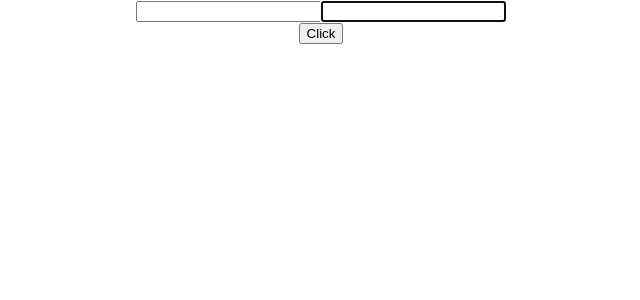
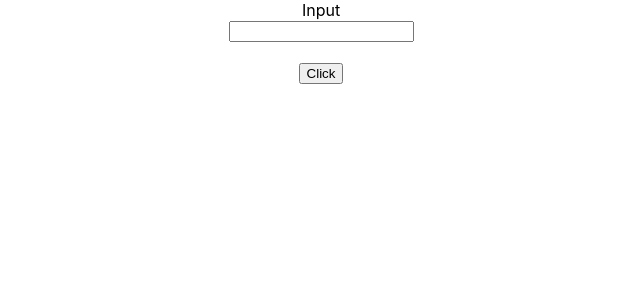
Before and after one commit to Mhdez221993/react-playground, a React (Create React App) app: page / in a window 1280 px wide. Shown: the top 300 px of the page, without its empty margins (319-959 px from the left). Built offline with nearby package versions, Linux system fonts and the light colour scheme.

Commit message:
Refs in children can be call in parent component

```diff
--- a/src/App.js
+++ b/src/App.js
@@ -1,14 +1,14 @@
 import './App.css';
 import './components/appStyle.css';
 
+import FocusInput from './components/FocusInput';
 import React from 'react';
-import RefsDemo from './components/RefsDemo';
 
 class App extends React.Component {
   render() {
     return (
       <div className="App">
-        <RefsDemo />
+        <FocusInput />
       </div>
     );
   }
--- /dev/null
+++ b/src/components/FocusInput.js
@@ -0,0 +1,26 @@
+import React, { Component, createRef } from 'react'
+
+import Input from './Input'
+
+class FocusInput extends Component {
+  constructor(props) {
+    super(props)
+    this.parenRef = createRef()
+  }
+
+  clickHandler = () => {
+    this.parenRef.current.focusInput()
+  }
+
+  render() {
+    return (
+      <div>
+        <Input ref={this.parenRef} />
+        <br />
+        <button onClick={this.clickHandler}>Click</button>
+      </div>
+    )
+  }
+}
+
+export default FocusInput
--- /dev/null
+++ b/src/components/Input.js
@@ -0,0 +1,24 @@
+import React, { Component, createRef } from 'react'
+
+class Input extends Component {
+  constructor(props) {
+    super(props)
+    this.inputRef = createRef()
+  }
+
+  focusInput() {
+    this.inputRef.current.focus()
+  }
+
+  render() {
+    return (
+      <div>
+        Input
+        <br />
+        <input type="text" ref={this.inputRef} />
+      </div>
+    )
+  }
+}
+
+export default Input
```
